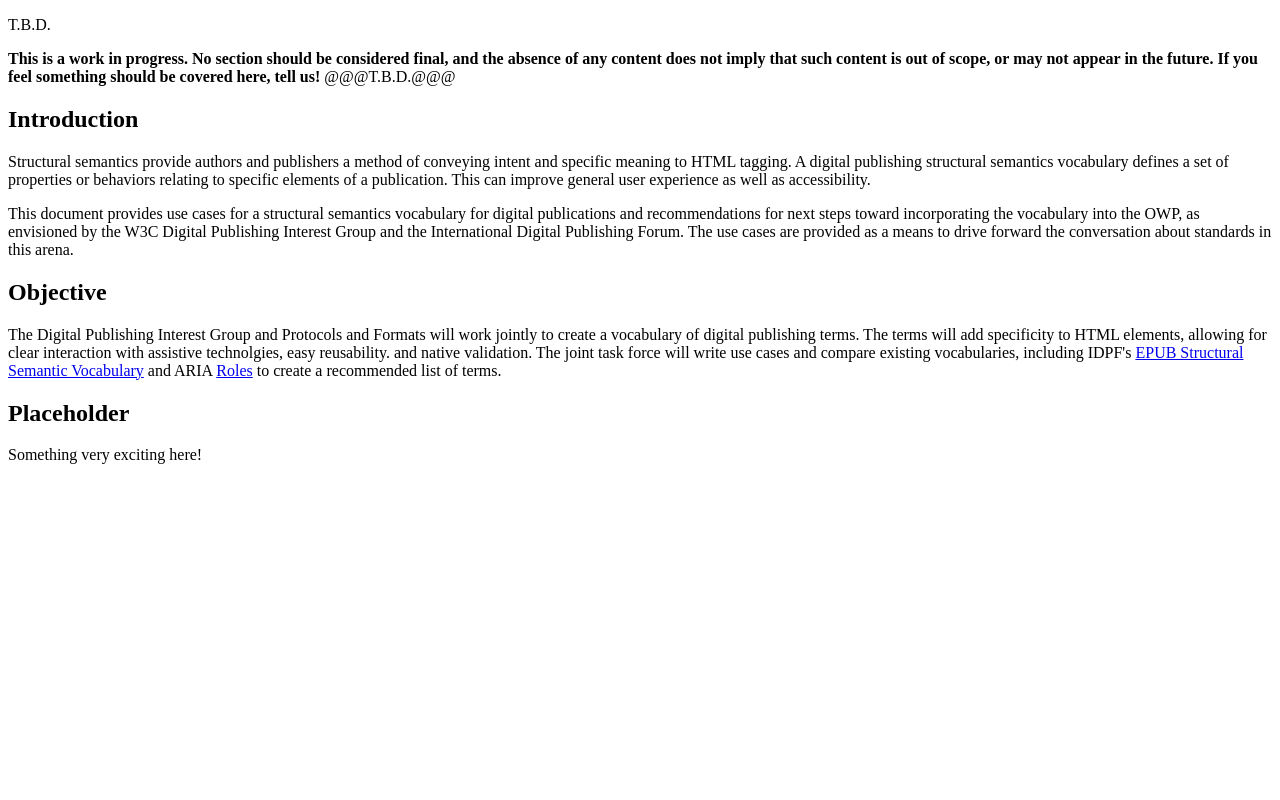
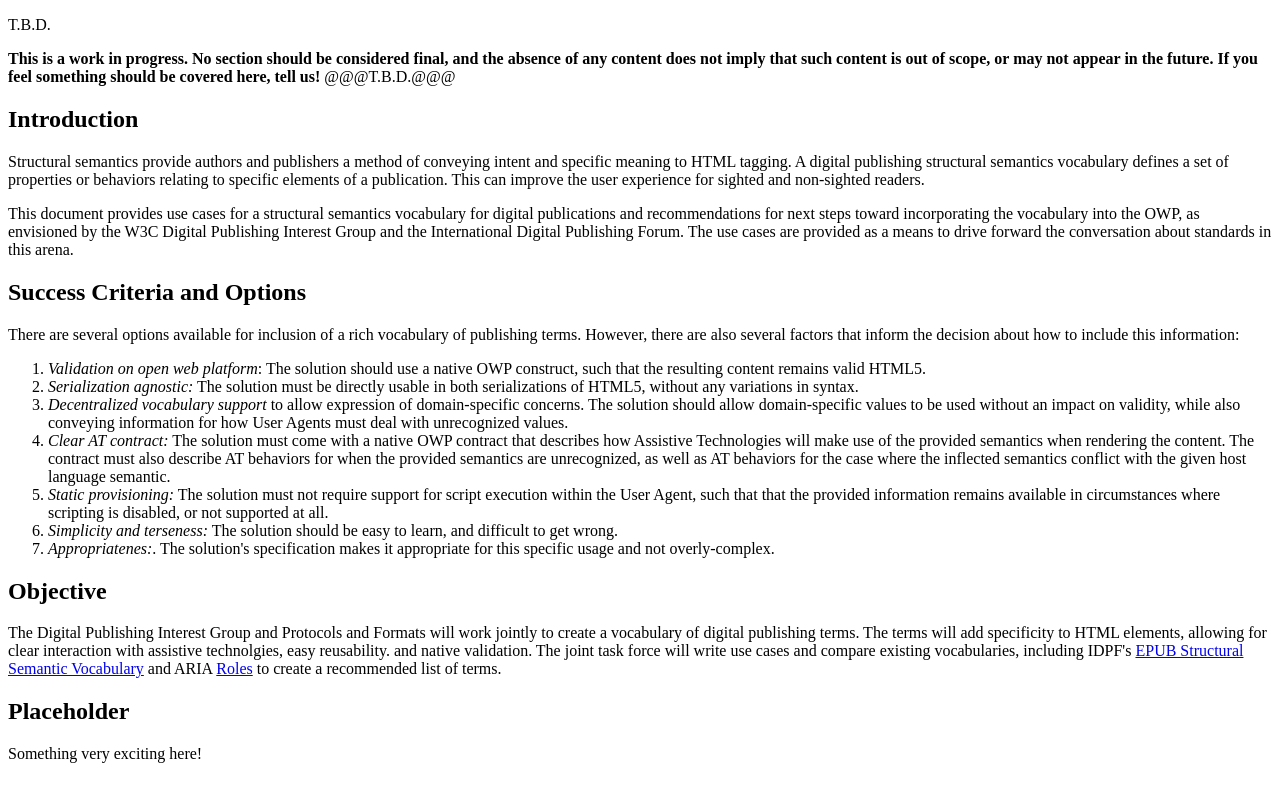
Before and after one commit to w3c/dpub-content-and-markup, a plain HTML site: page index.html in a window 1280 px wide. Drawn offline with Linux system fonts and the light colour scheme.

Commit message:
Update index.html

```diff
--- a/index.html
+++ b/index.html
@@ -108,10 +108,25 @@
     	Introduction
     </h2>
     <p>
-    	Structural semantics provide authors and publishers a method of conveying intent and specific meaning to HTML tagging. A digital publishing structural semantics vocabulary defines a set of properties or behaviors relating to specific elements of a publication. This can improve general user experience as well as accessibility.</p>
+    	Structural semantics provide authors and publishers a method of conveying intent and specific meaning to HTML tagging. A digital publishing structural semantics vocabulary defines a set of properties or behaviors relating to specific elements of a publication. This can improve the user experience for sighted and non-sighted readers.</p>
 <p>This document provides use cases for a structural semantics vocabulary for digital publications and recommendations for next steps toward incorporating the vocabulary into the OWP, as envisioned by the W3C Digital Publishing Interest Group and the International Digital Publishing Forum. The use cases are provided as a means to drive forward the conversation about standards in this arena.
     </p>
   </section>
+ <section class='informative'>
+    <h2 id="criteria">
+    	Success Criteria and Options
+    </h2>
+    <p>There are several options available for inclusion of a rich vocabulary of publishing terms. However, there are also several factors that inform the decision about how to include this information:</p>
+<ol>
+<li><em>Validation on open web platform</em>: The solution should use a native OWP construct, such that the resulting content remains valid HTML5.</li>
+<li><em>Serialization agnostic:</em> The solution must be directly usable in both serializations of HTML5, without any variations in syntax.</li>
+<li><em>Decentralized vocabulary support</em> to allow expression of domain-specific concerns. The solution should allow domain-specific values to be used without an impact on validity, while also conveying information for how User Agents must deal with unrecognized values.</lI>
+<li><em>Clear AT contract:</em> The solution must come with a native OWP contract that describes how Assistive Technologies will make use of the provided semantics when rendering the content. The contract must also describe AT behaviors for when the provided semantics are unrecognized, as well as AT behaviors for the case where the inflected semantics conflict with the given host language semantic.</li>
+<li><em>Static provisioning:</em> The solution must not require support for script execution within the User Agent, such that that the provided information remains available in circumstances where scripting is disabled, or not supported at all.</li>
+<li><em>Simplicity and terseness:</em> The solution should be easy to learn, and difficult to get wrong.</li>
+<li><em>Appropriatenes:</em>. The solution's specification makes it appropriate for this specific usage and not overly-complex.</li>
+</ol>
+</section>
  <section class='informative'>
     <h2 id="objective">
     	Objective
```
